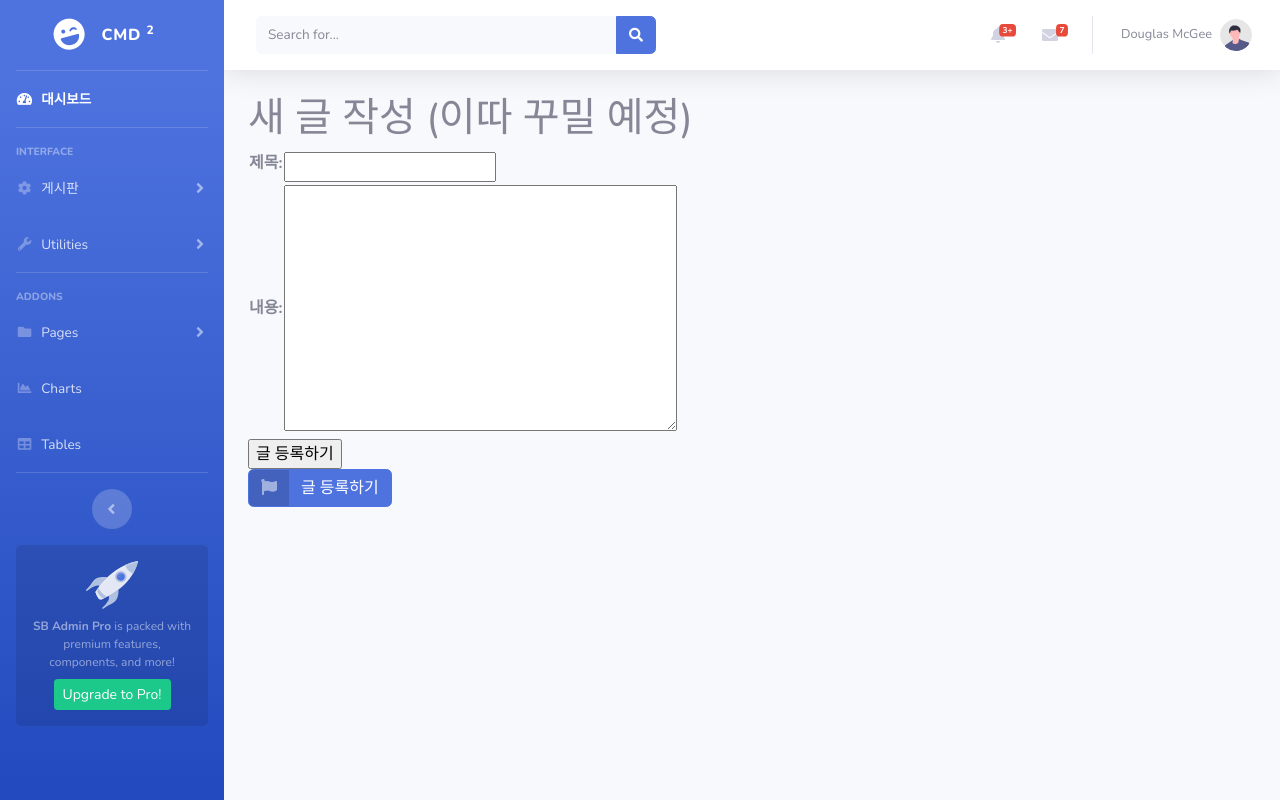
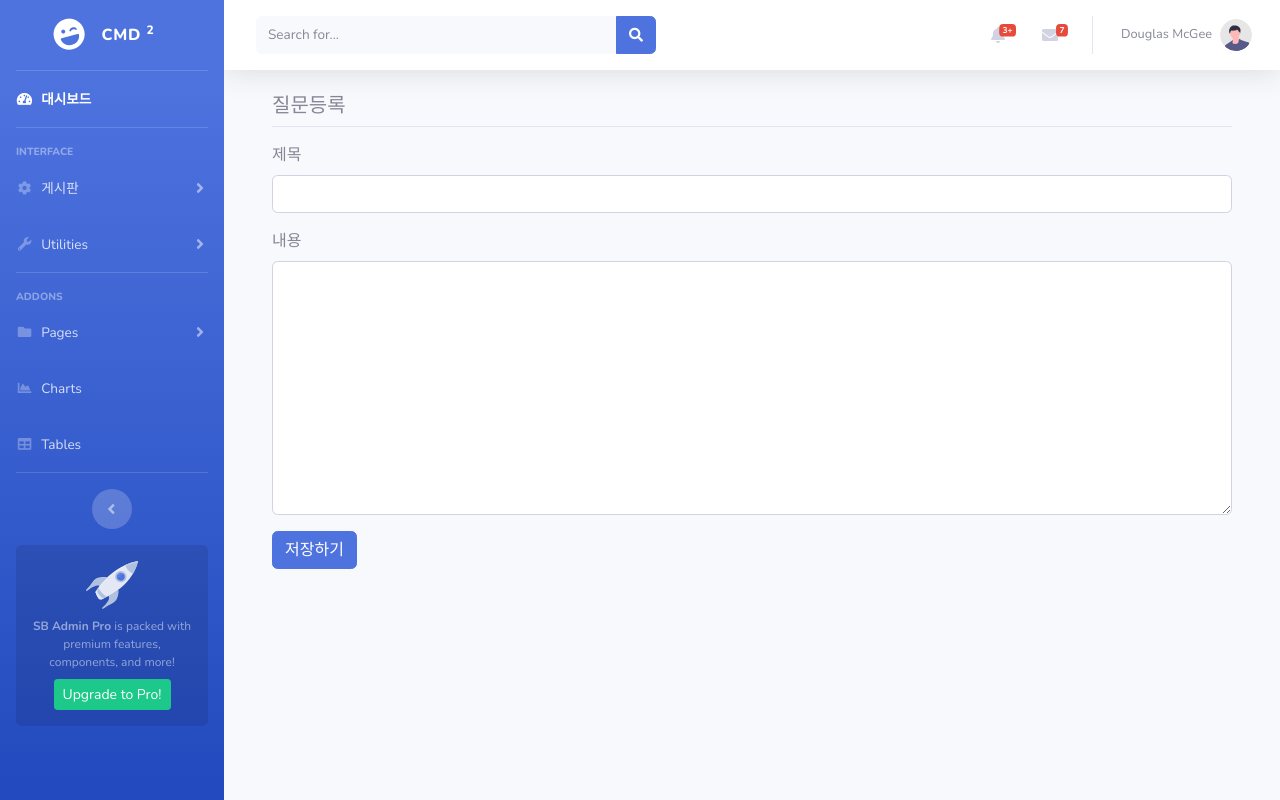
Before and after one commit to LeeJongAnn/capstone_CMD, a Django app: template templates/post_form.html in a window 1280 px wide. Run offline with Django 3.2, Linux system fonts and the light colour scheme; the template is opened without the code that fills it: values that come from a table or form of the project are taken from there, others are empty; some libraries are stand-ins or nearby versions.

Commit message:
링크 관련 오류 수정 및 질문 등록 기능 추가

```diff
--- a/Write/forms.py
+++ b/Write/forms.py
@@ -2,7 +2,7 @@ from django import forms
 from .models import Write
 
 
-class Postform(forms.ModelForm):
+class QuestionForm(forms.ModelForm):
     class Meta:
         model = Write
         fields = '__all__'
--- a/Write/urls.py
+++ b/Write/urls.py
@@ -6,7 +6,7 @@ urlpatterns = [
 
 
     path('',views.index),
-    path('postcreate', views.postcreate,name='postcreate'),
+    path('question_create', views.question_create,name='question_create'),
     path('index',views.index,name = 'index'),
     path('login',views.login,name = 'login'),
     path('detail/<int:question_id>',views.detail,name = 'detail')
--- a/templates/index.html
+++ b/templates/index.html
@@ -58,7 +58,7 @@
             </div>
         </div>
     </div>
-    <a href="{% url 'postcreate' %}" class="btn btn-primary btn-icon-split">
+    <a href="{% url 'question_create' %}" class="btn btn-primary btn-icon-split">
                                         <span class="icon text-white-50">
                                             <i class="fas fa-flag"></i>
                                         </span>
--- a/templates/post_form.html
+++ b/templates/post_form.html
@@ -1,59 +1,58 @@
+{#{% extends 'base.html' %}#}
+{#{% block content %}#}
+{##}
+{#    <h1>새 글 작성 (이따 꾸밀 예정)</h1>#}
+{##}
+{#    <form action="" method="post" enctype="multipart/form-data">#}
+{#        {% csrf_token %}#}
+{##}
+{#    <table>#}
+{##}
+{#        {{ form.as_table }}#}
+{#    </table>#}
+{#    </form>#}
+{#    <a href={% url "index" %} class="btn btn-primary btn-icon-split">#}
+{#                                        <span class="icon text-white-50">#}
+{#                                            <i class="fas fa-flag"></i>#}
+{#                                        </span>#}
+{#                                        <span class="text">글 등록하기</span>#}
+{#                                    </a>#}
+{##}
+{##}
+{#{% endblock %}#}
+
 {% extends 'base.html' %}
+
 {% block content %}
-
-    <h1>새 글 작성 (이따 꾸밀 예정)</h1>
-
-    <form action="" method="post" enctype="multipart/form-data">
+<div class="container">
+    <h5 class="my-3 border-bottom pb-2">질문등록</h5>
+    <form method="post" class="post-form my-3">
         {% csrf_token %}
-
-    <table>
-
-        {{ form.as_table }}
-    </table>
-        <input type="submit" value="글 등록하기">
+<!-- ------------------------------- [edit] -------------------------------- -->
+        <!-- 오류표시 Start -->
+        {% if form.errors %}
+            <div class="alert alert-danger" role="alert">
+            {% for field in form %}
+                {% if field.errors %}
+                <strong>{{ field.label }}</strong>
+                {{ field.errors }}
+                {% endif %}
+            {% endfor %}
+            </div>
+        {% endif %}
+        <!-- 오류표시 End -->
+        <div class="form-group">
+            <label for="subject">제목</label>
+            <input type="text" class="form-control" name="subject" id="subject"
+                   value="{{ form.subject.value|default_if_none:'' }}">
+        </div>
+        <div class="form-group">
+            <label for="content">내용</label>
+            <textarea class="form-control" name="content"
+                      id="content" rows="10">{{ form.content.value|default_if_none:'' }}</textarea>
+        </div>
+<!-- ----------------------------------------------------------------------- -->
+        <button type="submit" class="btn btn-primary">저장하기</button>
     </form>
-    <a href={% url "index" %} class="btn btn-primary btn-icon-split">
-                                        <span class="icon text-white-50">
-                                            <i class="fas fa-flag"></i>
-                                        </span>
-                                        <span class="text">글 등록하기</span>
-                                    </a>
-
-
+</div>
 {% endblock %}
-{##}
-{#{% extends 'base.html' %}#}
-{##}
-{#{% block content %}#}
-{#<div class="container">#}
-{#    <h5 class="my-3 border-bottom pb-2">질문등록</h5>#}
-{#    <form method="post" class="post-form my-3">#}
-{#        {% csrf_token %}#}
-{#<!-- ------------------------------- [edit] -------------------------------- -->#}
-{#        <!-- 오류표시 Start -->#}
-{#        {% if form.errors %}#}
-{#            <div class="alert alert-danger" role="alert">#}
-{#            {% for field in form %}#}
-{#                {% if field.errors %}#}
-{#                <strong>{{ field.label }}</strong>#}
-{#                {{ field.errors }}#}
-{#                {% endif %}#}
-{#            {% endfor %}#}
-{#            </div>#}
-{#        {% endif %}#}
-{#        <!-- 오류표시 End -->#}
-{#        <div class="form-group">#}
-{#            <label for="subject">제목</label>#}
-{#            <input type="text" class="form-control" name="subject" id="subject"#}
-{#                   value="{{ form.subject.value|default_if_none:'' }}">#}
-{#        </div>#}
-{#        <div class="form-group">#}
-{#            <label for="content">내용</label>#}
-{#            <textarea class="form-control" name="content"#}
-{#                      id="content" rows="10">{{ form.content.value|default_if_none:'' }}</textarea>#}
-{#        </div>#}
-{#<!-- ----------------------------------------------------------------------- -->#}
-{#        <button type="submit" class="btn btn-primary">저장하기</button>#}
-{#    </form>#}
-{#</div>#}
-{#{% endblock %}#}
```
Also changed, not shown: Write/views.py (+24 -17 lines), templates/detail.html (+6 -32 lines), templates/과제.html (deleted, +0 -22 lines), db.sqlite3.
